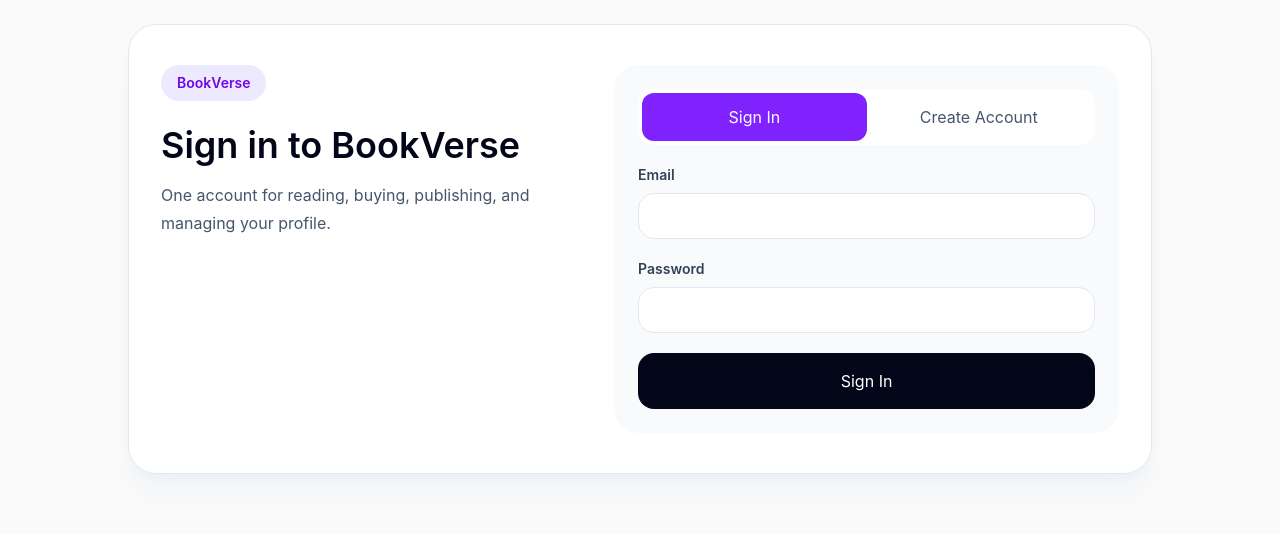
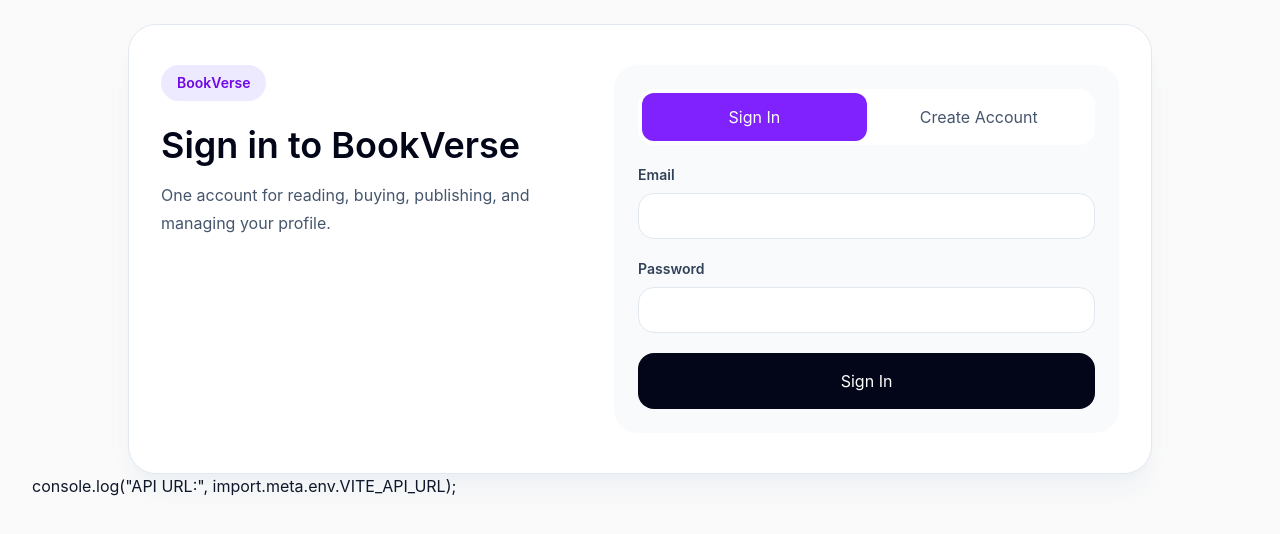
Before and after one commit to prachimehar/BookVerse, a React (Vite) app in the folder frontend/: page /login in a window 1280 px wide. Shown: the top 534 px of the page. Built offline with nearby package versions, Linux system fonts and the light colour scheme; no server answers.

Commit message:
Debug env variable

```diff
--- a/frontend/src/App.jsx
+++ b/frontend/src/App.jsx
@@ -228,6 +228,8 @@
           </div>
         </div>
 
+
+         console.log("API URL:", import.meta.env.VITE_API_URL);
       </main>
       {user && <Footer />}
       <Toaster position="top-right" />
```
